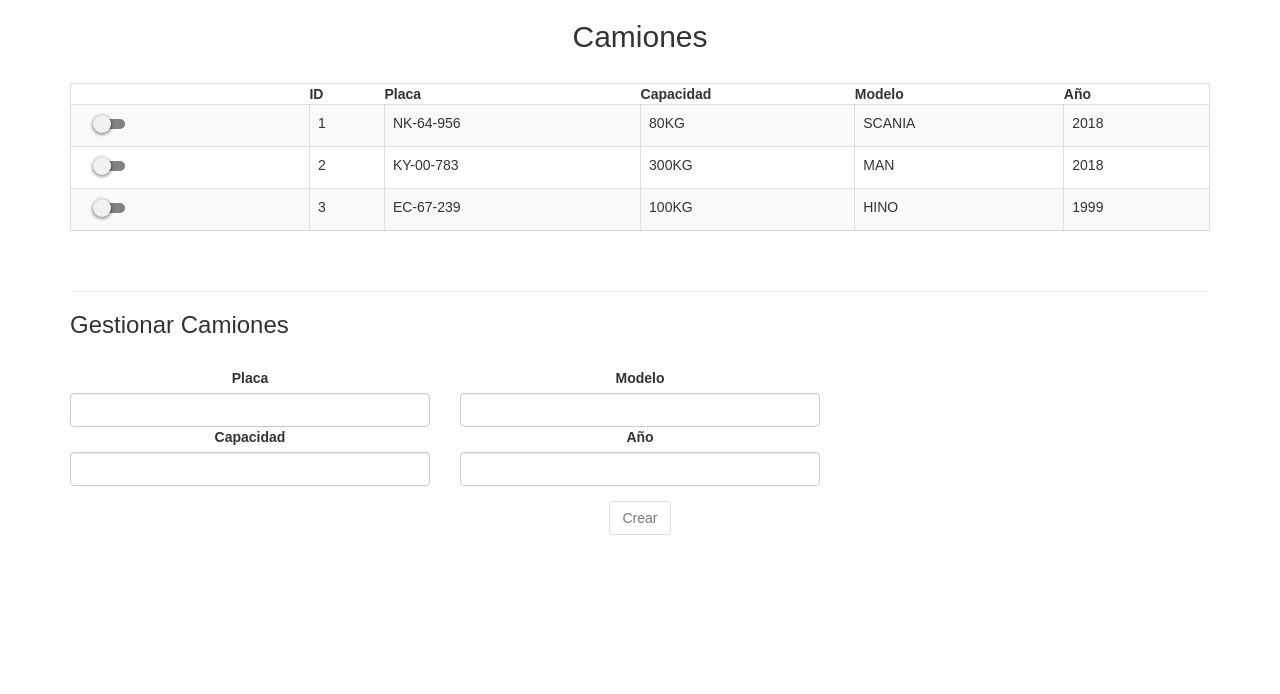
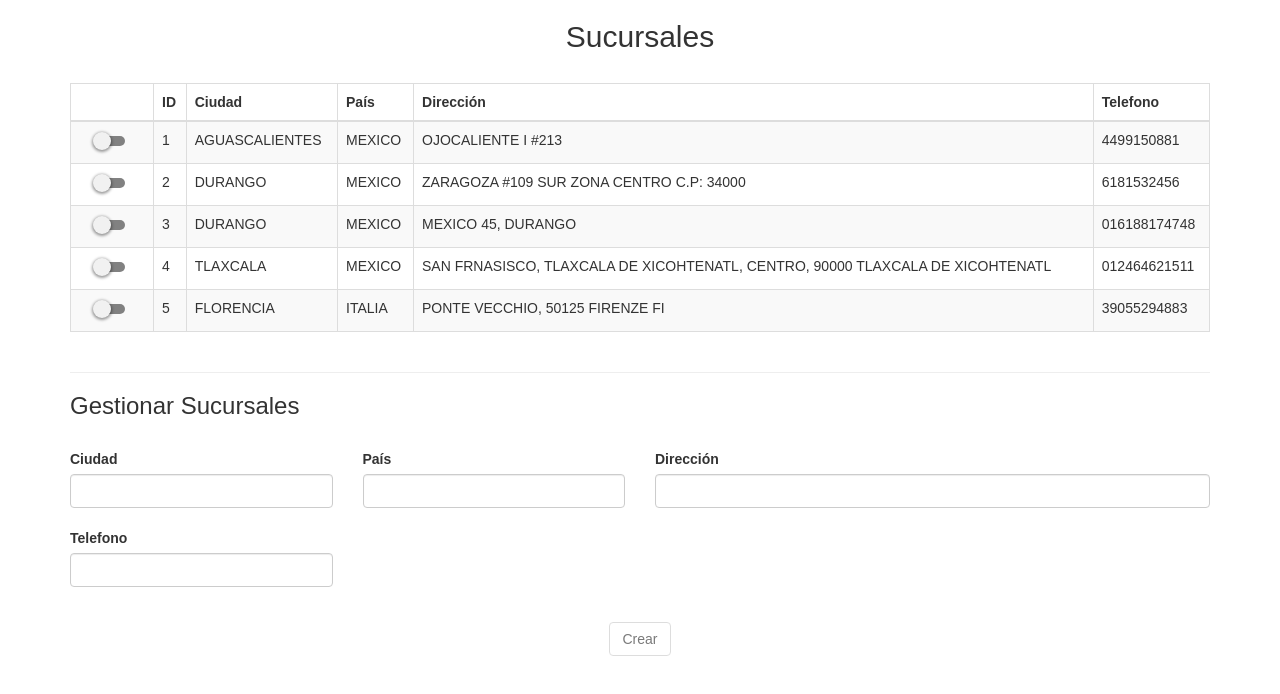
Before and after one commit to Eric-Andrade/Celulares-jpg, a React (Create React App) app: page / in a window 1280 px wide. Shown: the top 694 px of the page. Built offline with nearby package versions, Linux system fonts and the light colour scheme.

Commit message:
Todo listo <3 sin celulares

```diff
--- a/src/App.js
+++ b/src/App.js
@@ -14,7 +14,7 @@ class App extends Component {
   state = {  }
   render() {
     return (
-      <Camiones/>
+      <Sucursales/>
 
     );
   }
--- a/src/components/camiones.js
+++ b/src/components/camiones.js
@@ -111,6 +111,7 @@ class camiones extends Component {
         var ca=this.state.ca
         var ext=ca.length
         var mandar=idcheck-1
+        this.setState({desactivar:true})
 
         if (ext!=idcheck){
             for(var x=1;x!=idcheck;x++){
--- a/src/components/sucursales.css
+++ b/src/components/sucursales.css
@@ -54,5 +54,5 @@
     overflow-y: scroll;
       }
 .margen{
-        margin: 70px;
+        margin: 40,20,40,20px;
 }
--- a/src/components/sucursales.js
+++ b/src/components/sucursales.js
@@ -116,6 +116,7 @@ class sucursales extends Component {
        var s=this.state.s
        var ext=s.length
        var mandar=idcheck-1
+       this.setState({desactivar:true})
 
        if (ext!=idcheck){
         for(var x=1;x!=idcheck;x++){
@@ -325,7 +326,7 @@ eliminar=()=>{
                     <hr/>
 
                     <h3 className="text-left">Gestionar Sucursales</h3>
-                    <br/><br/>
+                    <br/>
 
                     <div className="form-group row">
                         <div className="col-xs-3">
--- a/src/components/trabajadores.js
+++ b/src/components/trabajadores.js
@@ -202,6 +202,7 @@ var Tinicial=
             var T=this.state.T;
             var ext= T.length;
             var mandar=idcheck-1;
+            this.setState({desactivar:true})
             // console.log(idcheck)
 
 
```
